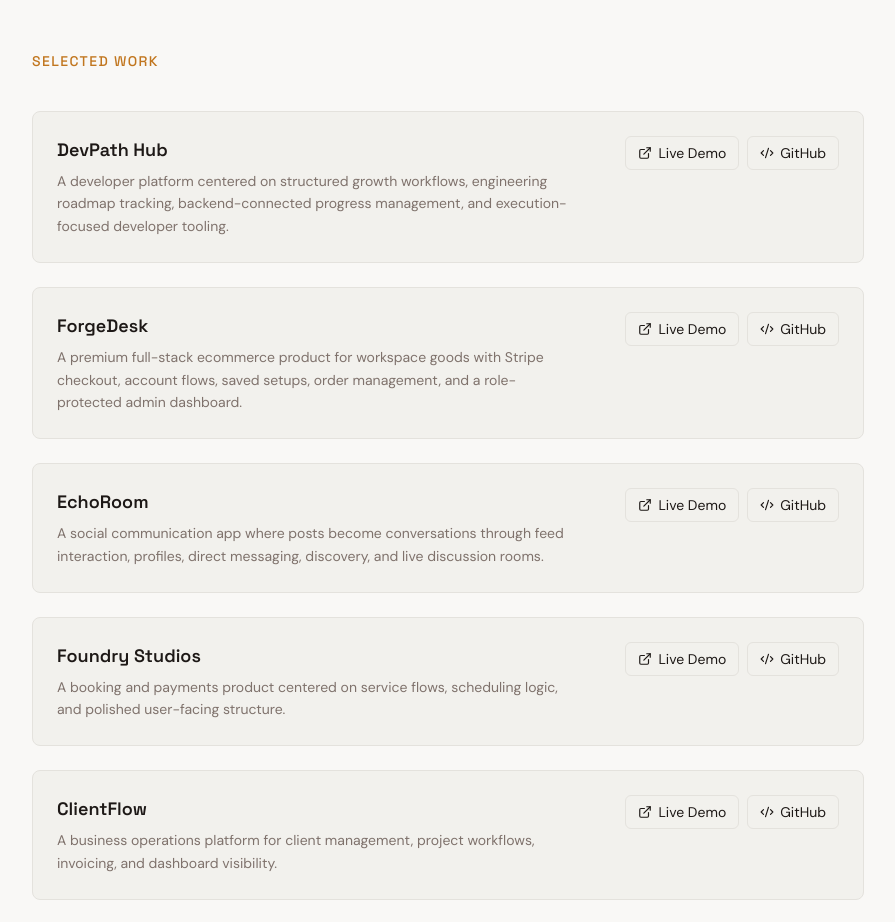
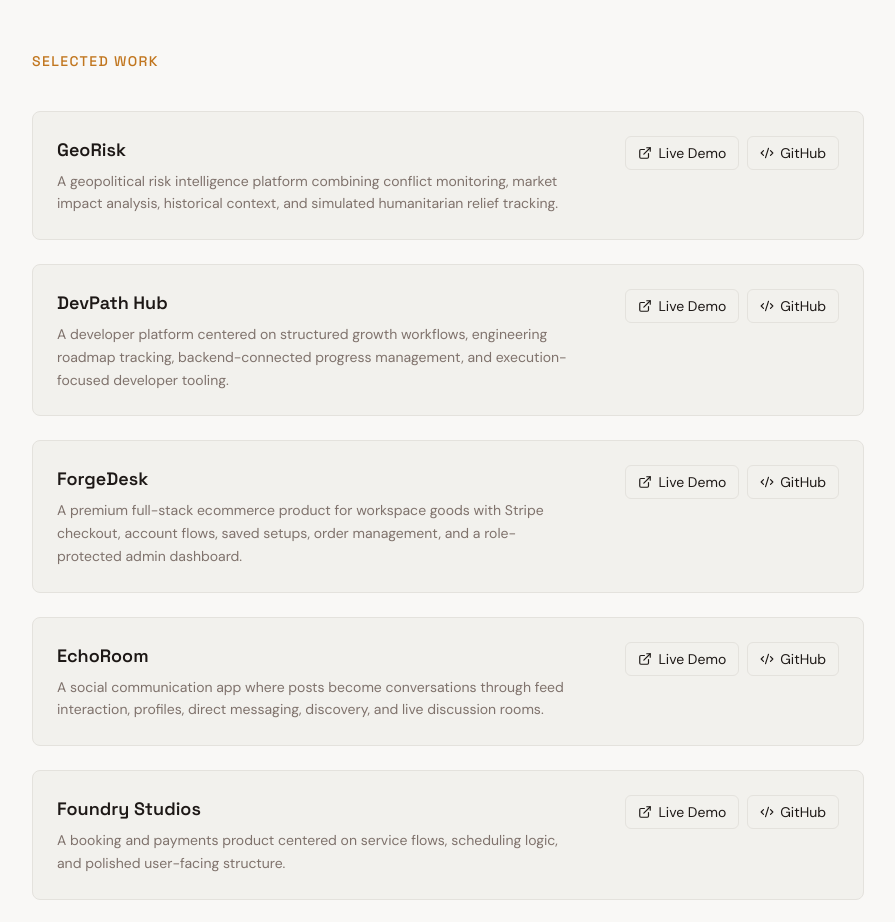
Before and after one commit to lazarbukejlovic/personal-website, a React (Vite) app: page / in a window 1280 px wide. Shown: the part 2220-3142 px from the top of the page, without its empty margins (192-1087 px from the left). Built offline with nearby package versions, Linux system fonts and the light colour scheme; the HTML template or start-up script is replaced by a standard one.

Commit message:
Add GeoRisk to selected work

```diff
--- a/src/components/SelectedWork.tsx
+++ b/src/components/SelectedWork.tsx
@@ -9,6 +9,13 @@ interface Project {
 }
 
 const PROJECTS: Project[] = [
+  {
+    title: "GeoRisk",
+    description:
+      "A geopolitical risk intelligence platform combining conflict monitoring, market impact analysis, historical context, and simulated humanitarian relief tracking.",
+    liveUrl: "https://georisk-platform.vercel.app/",
+    githubUrl: "https://github.com/lazarbukejlovic/georisk-platform",
+  },
   {
     title: "DevPath Hub",
     description:
```
